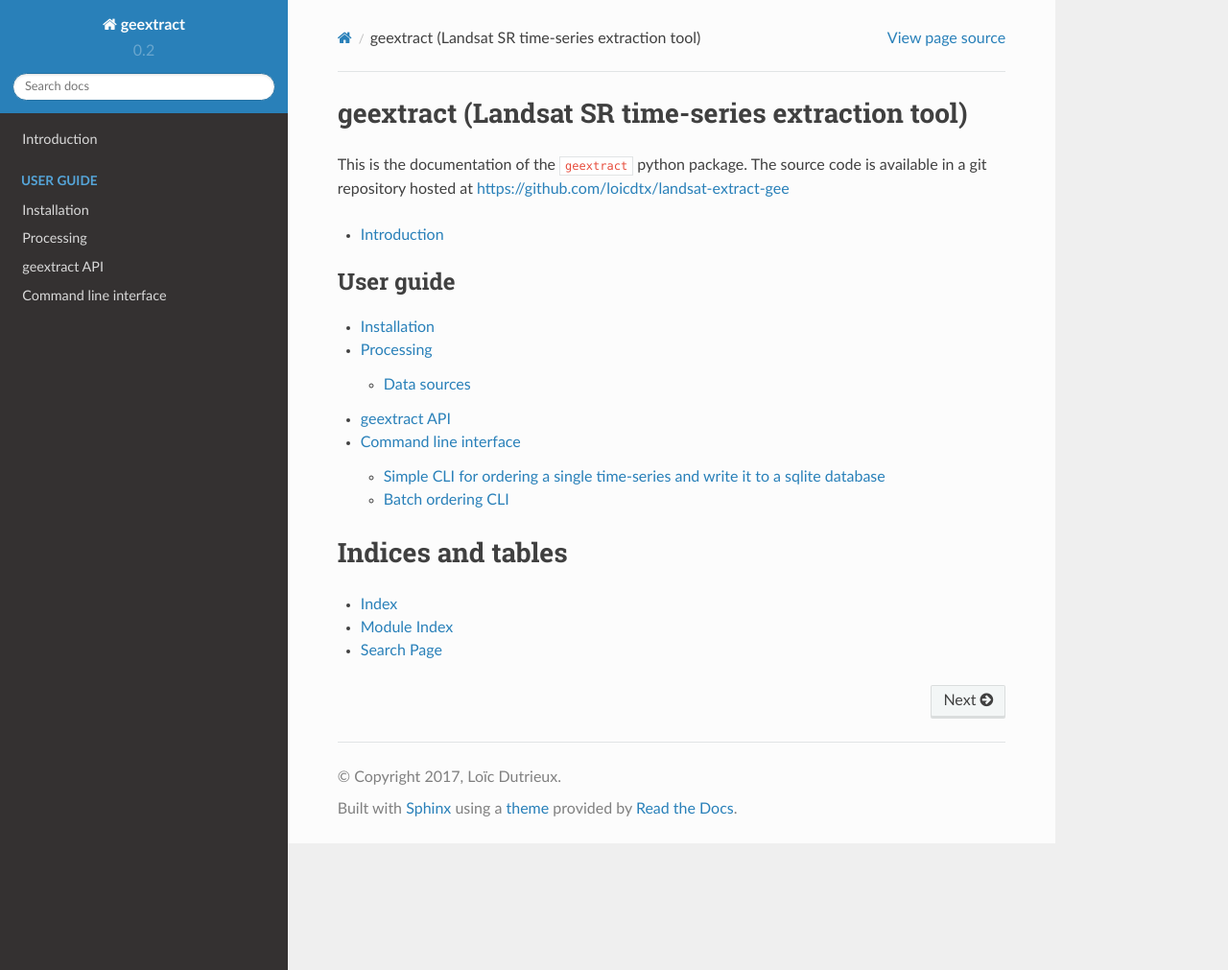
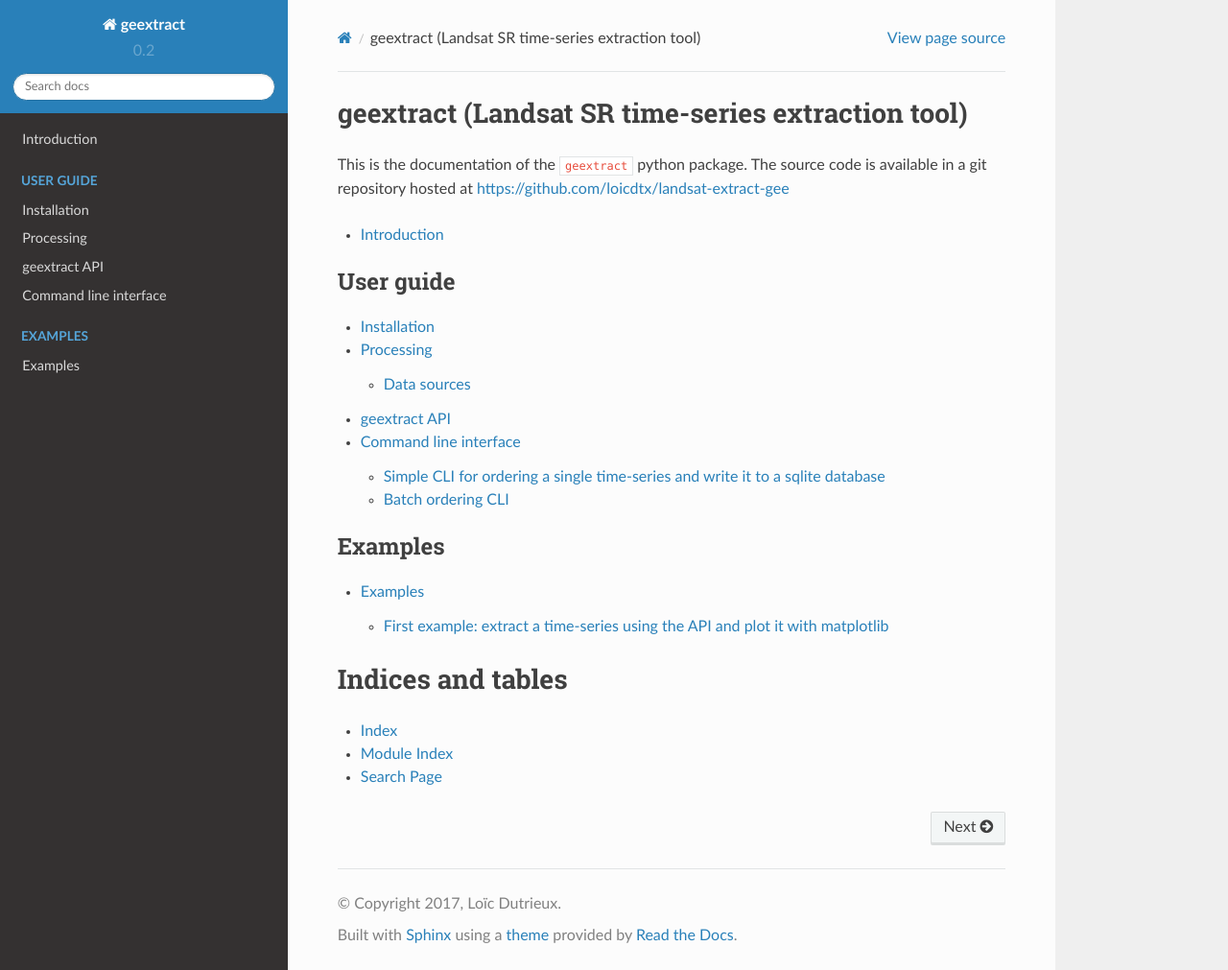
Before and after one commit to loicdtx/landsat-extract-gee, a Sphinx documentation site: the page built from docs/index.rst, in a window 1280 px wide and 1011 px high. Shown: the whole window at 96% size. Built offline with Sphinx 7.4.7 and the Read the Docs theme 2.0.0, drawn with Linux system fonts in a browser that asks for light colours.

Commit message:
Added  ipython and matplotlib extensions to sphinx to excute code in the doc

```diff
--- a/docs/cli.rst
+++ b/docs/cli.rst
@@ -1,11 +1,11 @@
 Command line interface
 ----------------------
 
-ggextract comes with two CLI for convenience.
-    - Both write to sqlite database
+ggextract comes with two Command Line Interfaces for convenience. Both CLI expose the functionalities of `geextract.ts_extract()` function, to extract a time-series from a single pixel or a circular buffer. The `gee_extract_batch` command takes a text file as input in which coordinates and name of multiple locations may be written, allowing batch ordrering of data. Both CLI write the extracted data to a sqlite database.
+
 
 Simple CLI for ordering a single time-series and write it to a sqlite database
-^^^^^^^^^^^^^^^^^^^^^^^^^^^^^^^^^^^^^^^^^^^^^^^^^^^^^^^^^^^^^^^^^^^^^^^^^^^^^^^^^^
+^^^^^^^^^^^^^^^^^^^^^^^^^^^^^^^^^^^^^^^^^^^^^^^^^^^^^^^^^^^^^^^^^^^^^^^^^^^^^^
 
 .. program-output:: gee_extract.py --help
 
--- a/docs/conf.py
+++ b/docs/conf.py
@@ -34,7 +34,11 @@
               'sphinx.ext.todo',
               'sphinx.ext.viewcode',
               'sphinx.ext.napoleon',
-              'sphinxcontrib.programoutput']
+              'sphinxcontrib.programoutput',
+              'IPython.sphinxext.ipython_directive',
+              'IPython.sphinxext.ipython_console_highlighting',
+              'matplotlib.sphinxext.only_directives',
+              'matplotlib.sphinxext.plot_directive']
 
 # Add any paths that contain templates here, relative to this directory.
 templates_path = ['_templates']
--- /dev/null
+++ b/docs/examples.rst
@@ -0,0 +1,18 @@
+Examples
+--------
+
+First example: extract a time-series using the API and plot it with matplotlib
+^^^^^^^^^^^^^^^^^^^^^^^^^^^^^^^^^^^^^^^^^^^^^^^^^^^^^^^^^^^^^^^^^^^^^^^^^^^^^^
+
+.. ipython:: python
+
+    print('hello world')
+
+
+.. plot::
+    :include-source:
+
+    import matplotlib.pyplot as plt
+    plt.plot([1,2,3,4])
+    plt.ylabel('some numbers')
+    plt.show()
--- a/docs/index.rst
+++ b/docs/index.rst
@@ -26,7 +26,7 @@
    :maxdepth: 2
    :caption: Examples
 
-
+   examples
 
 
 
--- a/setup.py
+++ b/setup.py
@@ -11,7 +11,11 @@
             continue
 
 #
-extra_reqs = {'docs': ['sphinx', 'sphinx-rtd-theme', 'sphinxcontrib-programoutput']}
+extra_reqs = {'docs': ['sphinx',
+                       'sphinx-rtd-theme',
+                       'sphinxcontrib-programoutput',
+                       'ipython',
+                       'matplotlib']}
 extra_reqs['all'] = list(set(itertools.chain(*extra_reqs.values())))
 
 setup(name='geextract',
```
